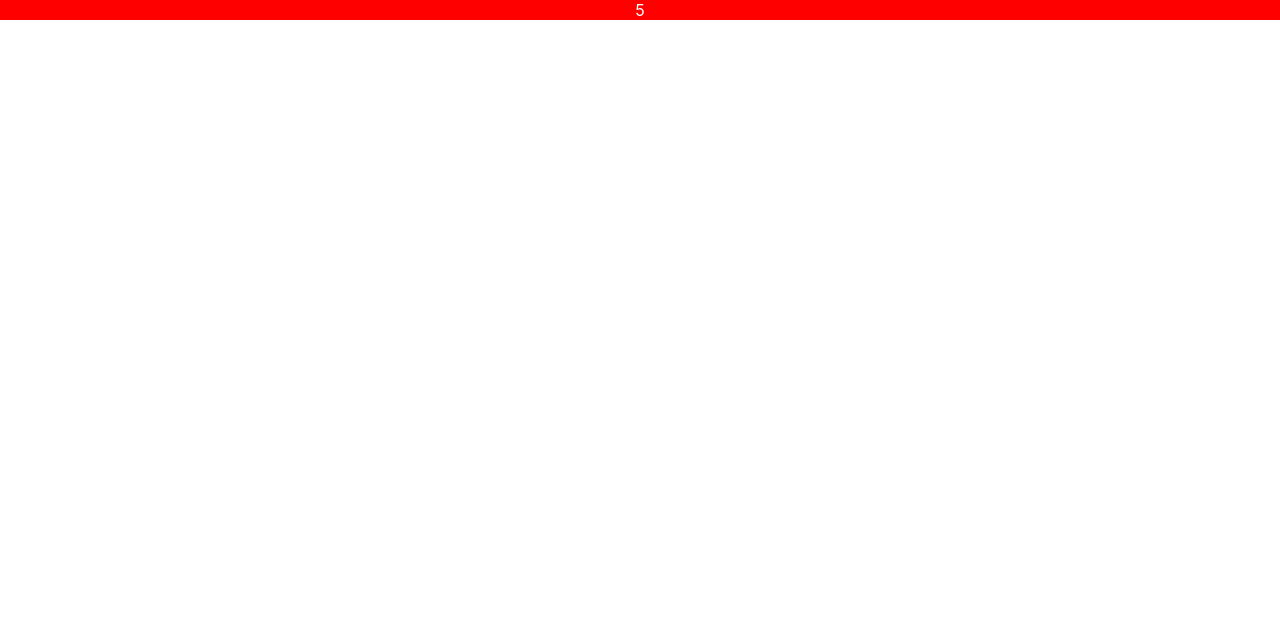
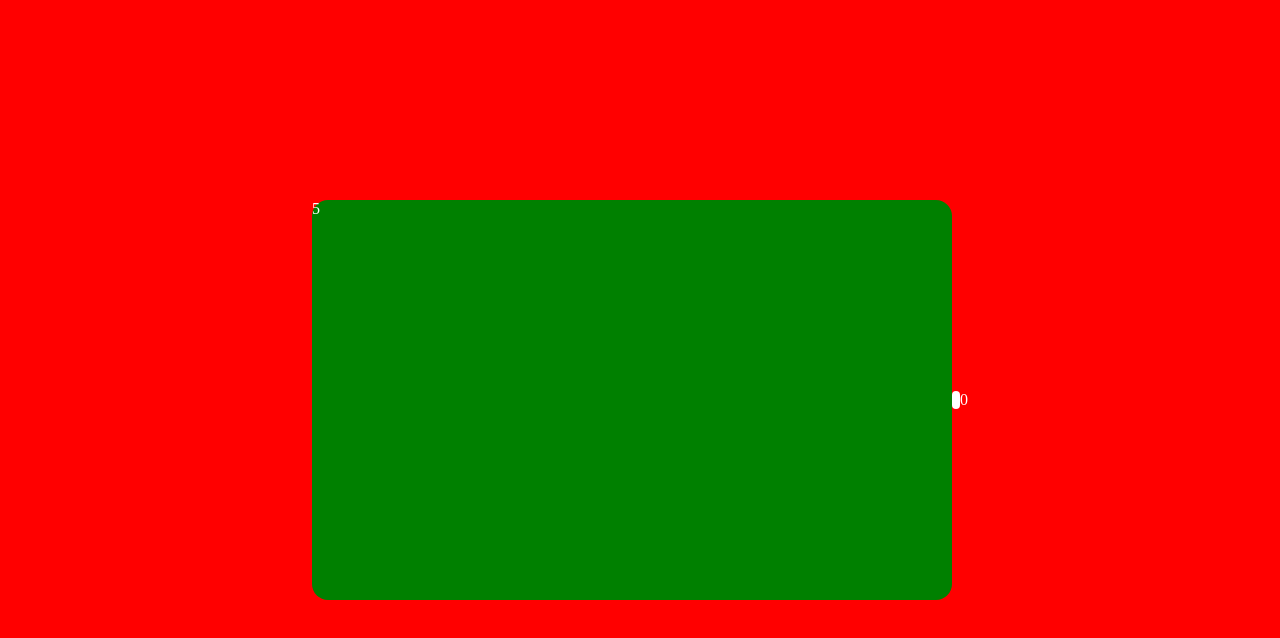
Before and after one commit to rzk666/NgrtTraining, a React (Create React App) app in the folder Basic React/my_first_react_app/: page / in a window 1280 px wide. Shown: the top 638 px of the page. Built offline with nearby package versions, Linux system fonts and the light colour scheme.

Commit message:
[FIRST] First allah

```diff
--- a/Basic React/my_first_react_app/package.json
+++ b/Basic React/my_first_react_app/package.json
@@ -6,6 +6,7 @@
     "@testing-library/jest-dom": "^4.2.4",
     "@testing-library/react": "^9.5.0",
     "@testing-library/user-event": "^7.2.1",
+    "node-sass": "^4.14.1",
     "react": "^16.13.1",
     "react-dom": "^16.13.1",
     "react-scripts": "3.4.1"
--- a/Basic React/my_first_react_app/src/App.jsx
+++ b/Basic React/my_first_react_app/src/App.jsx
@@ -1,21 +1,21 @@
 import React from 'react';
+// styles
+import styles from './App.module.scss';
 
 const App = () => {
   const x = 5;
   return (
     <div
-      className={x}
-      style={{
-        width: '100%',
-        height: '100%',
-        display: 'flex',
-        justifyContent: 'center',
-        alignItems: 'center',
-        color: 'white',
-        backgroundColor: 'red',
-      }}
+      className={styles.main_container}
     >
-      {x}
+      <div className={styles.btn}>
+        5
+      </div>
+      <div className={styles.container}>
+        <div className={styles.btn}>
+          10
+        </div>
+      </div>
     </div>
   );
 };
--- /dev/null
+++ b/Basic React/my_first_react_app/src/App.module.scss
@@ -0,0 +1,25 @@
+  // Misc
+.btn{
+    height: 50%;
+    width: 50%;
+    border-radius: 16px;
+}
+  // App
+  .main_container{
+    width: 100%;
+    height: 100%;
+    display: flex;
+    justify-content: center;
+    align-items: center;
+    color: white;
+    background-color: red;
+    .btn{
+        background-color: green;
+    }
+  }
+
+  .container{
+    .btn{
+        background-color: white;
+    }
+  }
--- /dev/null
+++ b/Basic React/my_first_react_app/src/global.scss
@@ -0,0 +1,13 @@
+:root{
+        html, body{
+        width: 100vw;
+        height: 100vh;
+        box-sizing: content-box;
+        margin: 0;
+        padding: 0;
+    }
+    #root{
+        width: 100vw;
+        height: 100vh;
+    }
+}
--- a/Basic React/my_first_react_app/src/index.css
+++ /dev/null
@@ -1,13 +0,0 @@
-body {
-  margin: 0;
-  font-family: -apple-system, BlinkMacSystemFont, 'Segoe UI', 'Roboto', 'Oxygen',
-    'Ubuntu', 'Cantarell', 'Fira Sans', 'Droid Sans', 'Helvetica Neue',
-    sans-serif;
-  -webkit-font-smoothing: antialiased;
-  -moz-osx-font-smoothing: grayscale;
-}
-
-code {
-  font-family: source-code-pro, Menlo, Monaco, Consolas, 'Courier New',
-    monospace;
-}
--- a/Basic React/my_first_react_app/src/index.js
+++ b/Basic React/my_first_react_app/src/index.js
@@ -1,6 +1,6 @@
 import React from 'react';
 import ReactDOM from 'react-dom';
-import './index.css';
+import './global.scss';
 import App from './App';
 import * as serviceWorker from './serviceWorker';
 
```
Also changed, not shown: 1 other file (tests, documents, lock files or other folders).
